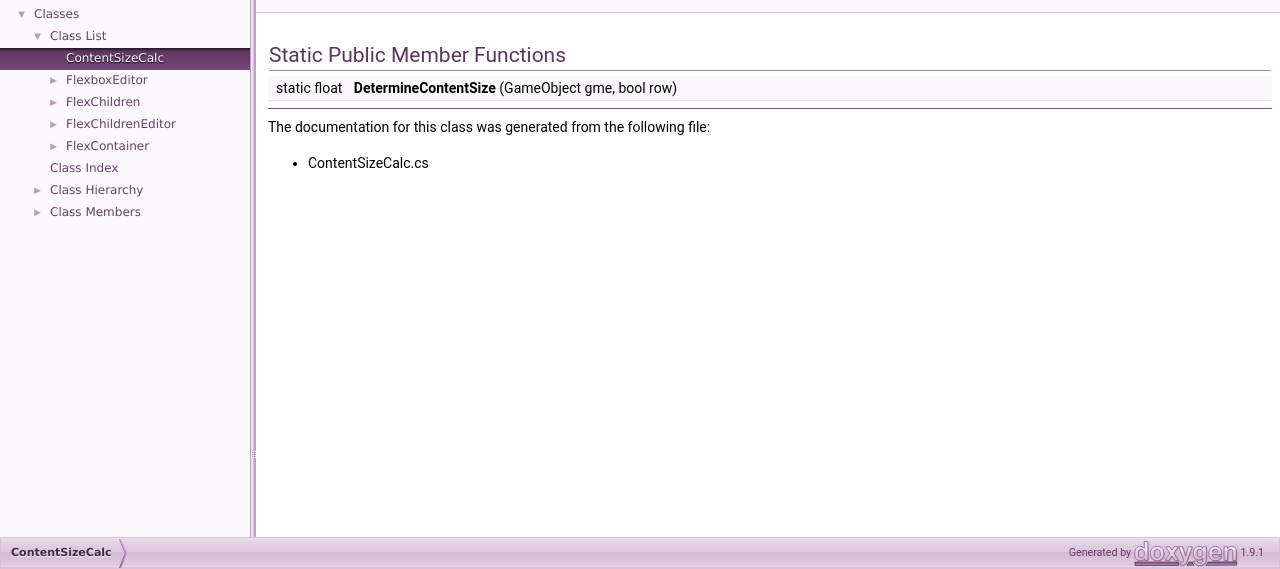
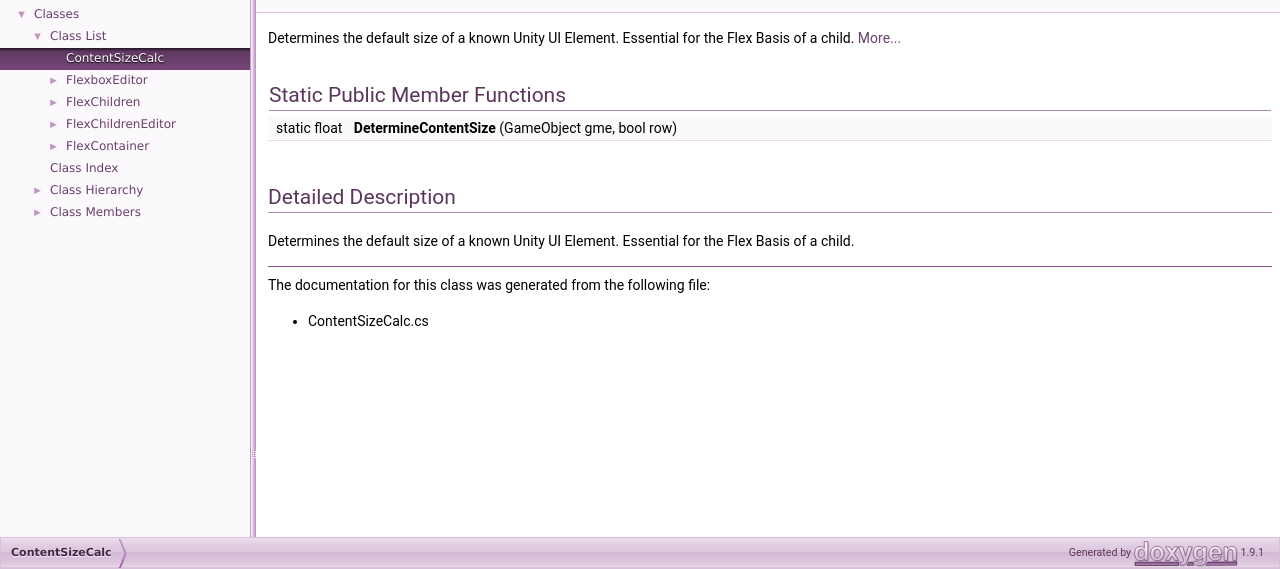
Before and after one commit to MuhammedEl-Sayed/UnityFlex, a plain HTML site: page docs/class_content_size_calc.html in a window 1280 px wide. Shown: the part 231-800 px from the top of the page. Drawn offline with Linux system fonts and the light colour scheme.

Commit message:
Editing comments

```diff
--- a/docs/class_content_size_calc.html
+++ b/docs/class_content_size_calc.html
@@ -91,6 +91,9 @@ $(document).ready(function(){initNavTree('class_content_size_calc.html',''); ini
 <div class="title">ContentSizeCalc Class Reference</div>  </div>
 </div><!--header-->
 <div class="contents">
+
+<p>Determines the default size of a known Unity UI Element. Essential for the Flex Basis of a child.
+ <a href="class_content_size_calc.html#details">More...</a></p>
 <table class="memberdecls">
 <tr class="heading"><td colspan="2"><h2 class="groupheader"><a name="pub-static-methods"></a>
 Static Public Member Functions</h2></td></tr>
@@ -98,7 +101,9 @@ Static Public Member Functions</h2></td></tr>
 static float&#160;</td><td class="memItemRight" valign="bottom"><b>DetermineContentSize</b> (GameObject gme, bool row)</td></tr>
 <tr class="separator:aa304f1241d9643a37b6435a2d7b8c1c8"><td class="memSeparator" colspan="2">&#160;</td></tr>
 </table>
-<hr/>The documentation for this class was generated from the following file:<ul>
+<a name="details" id="details"></a><h2 class="groupheader">Detailed Description</h2>
+<div class="textblock"><p>Determines the default size of a known Unity UI Element. Essential for the Flex Basis of a child. </p>
+</div><hr/>The documentation for this class was generated from the following file:<ul>
 <li>ContentSizeCalc.cs</li>
 </ul>
 </div><!-- contents -->
```
Also changed, not shown: docs/annotated.html (+1 -1 lines), docs/hierarchy.html (+1 -1 lines).
